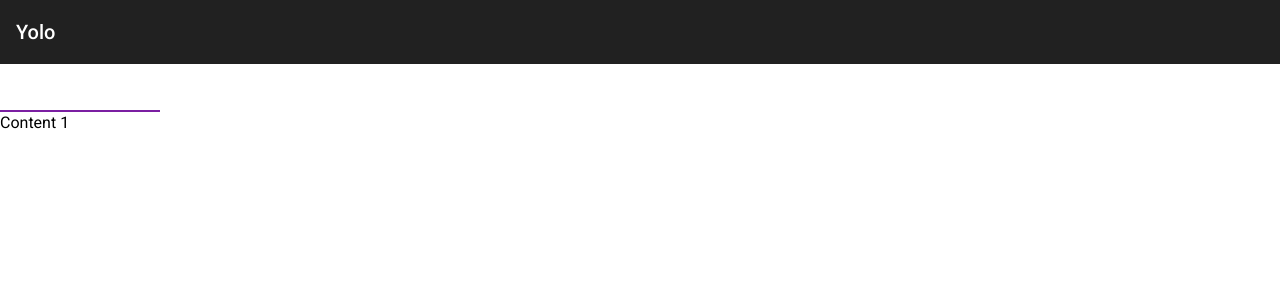
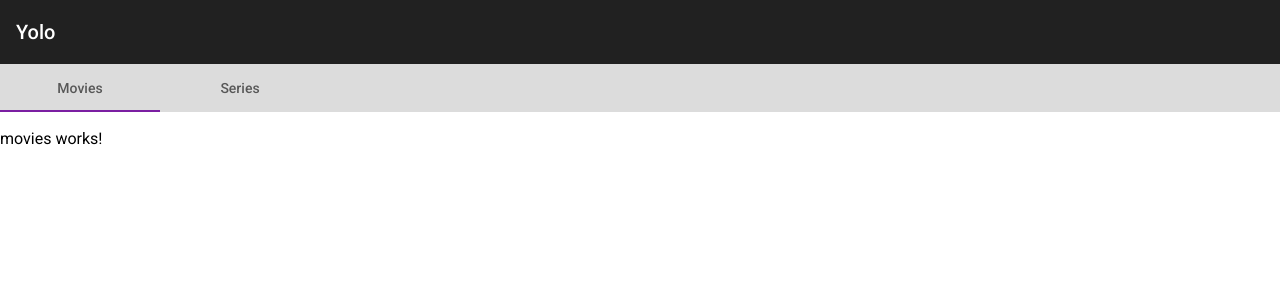
Before and after one commit to PasNinii/angular-rxjs-discovery, an Angular app in the folder project/: page /movies in a window 1280 px wide. Before the commit this address led to /. Shown: the top 300 px of the page. Built offline with nearby package versions, Linux system fonts and the light colour scheme.

Commit message:
Two components

```diff
--- a/project/src/app/app.component.html
+++ b/project/src/app/app.component.html
@@ -2,11 +2,15 @@
 <span> {{ title }} </span>
 </mat-toolbar>
 
-<mat-tab-group class="mat-tab-group">
-  <mat-tab label="First"> Content 1 </mat-tab>
-  <mat-tab label="Second"> Content 2 </mat-tab>
-  <mat-tab label="Third"> Content 3 </mat-tab>
-</mat-tab-group>
+<nav mat-tab-nav-bar>
+  <a mat-tab-link
+     *ngFor="let link of navLinks"
+     [routerLink]="link.path"
+     routerLinkActive #rla="routerLinkActive"
+     [active]="rla.isActive">
+    {{link.label}}
+  </a>
+</nav>
 
 
 <router-outlet></router-outlet>
--- a/project/src/app/app.component.ts
+++ b/project/src/app/app.component.ts
@@ -1,6 +1,7 @@
 import { Component, OnInit } from '@angular/core';
 import { Observable } from 'rxjs';
 import { MovieService } from './services/movie.service';
+import { routes } from './app.module';
 
 @Component({
   selector: 'app-root',
@@ -10,6 +11,12 @@ import { MovieService } from './services/movie.service';
 export class AppComponent implements OnInit {
 
   title = 'Yolo';
+
+  navLinks = [
+    { path: 'movies', label: 'Movies' },
+    { path: 'series', label: 'Series' },
+  ];
+
 
   images$: Observable<any>;
 
--- /dev/null
+++ b/project/src/app/cinema/movies/movies.component.html
@@ -0,0 +1 @@
+<p>movies works!</p>
--- /dev/null
+++ b/project/src/app/cinema/movies/movies.component.ts
@@ -0,0 +1,15 @@
+import { Component, OnInit } from '@angular/core';
+
+@Component({
+  selector: 'app-movies',
+  templateUrl: './movies.component.html',
+  styleUrls: ['./movies.component.scss']
+})
+export class MoviesComponent implements OnInit {
+
+  constructor() { }
+
+  ngOnInit() {
+  }
+
+}
--- /dev/null
+++ b/project/src/app/cinema/series/series.component.html
@@ -0,0 +1 @@
+<p>series works!</p>
--- /dev/null
+++ b/project/src/app/cinema/series/series.component.ts
@@ -0,0 +1,15 @@
+import { Component, OnInit } from '@angular/core';
+
+@Component({
+  selector: 'app-series',
+  templateUrl: './series.component.html',
+  styleUrls: ['./series.component.scss']
+})
+export class SeriesComponent implements OnInit {
+
+  constructor() { }
+
+  ngOnInit() {
+  }
+
+}
--- a/project/src/styles.scss
+++ b/project/src/styles.scss
@@ -2,3 +2,11 @@
 
 html, body { height: 100%; }
 body { margin: 0; font-family: Roboto, "Helvetica Neue", sans-serif; }
+
+.mat-tab-list {
+  background-color: #DCDCDC;
+};
+
+.mat-tab-link {
+  color: black;
+};
```
Also changed, not shown: project/src/app/app.module.ts (+16 -2 lines), project/src/app/cinema/movies/movies.component.scss (added), project/src/app/cinema/series/series.component.scss (added), 2 other files (tests, documents, lock files or other folders).
